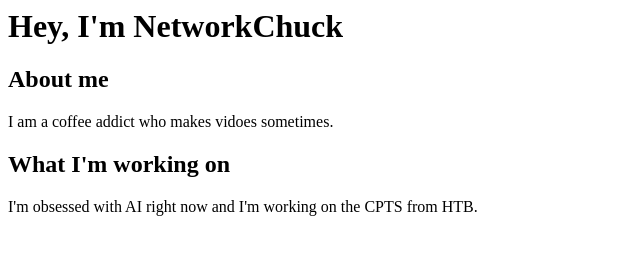
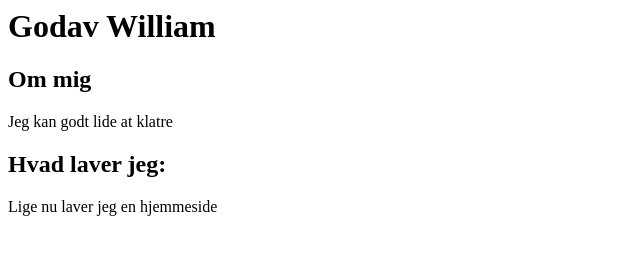
Before and after one commit to yesperh/jonastillykke, a plain HTML site: page index.html in a window 1280 px wide. Shown: the whole page, without its empty margins (0-640 px from the left). Drawn offline with Linux system fonts and the light colour scheme.

Commit message:
Update index.html

```diff
--- a/index.html
+++ b/index.html
@@ -1,16 +1,16 @@
 
 <html>
     <h1>
-        Hey, I'm NetworkChuck
+        Godav William
     </h1>
     <body>
-        <h2>About me</h2>
+        <h2>Om mig</h2>
         <p>
-            I am a coffee addict who makes vidoes sometimes.
+            Jeg kan godt lide at klatre
         </p>
-        <h2>What I'm working on</h2>
+        <h2>Hvad laver jeg:</h2>
         <p>
-            I'm obsessed with AI right now and I'm working on the CPTS from HTB.
+            Lige nu laver jeg en hjemmeside
         </p>
     </body>
 </html>
```
